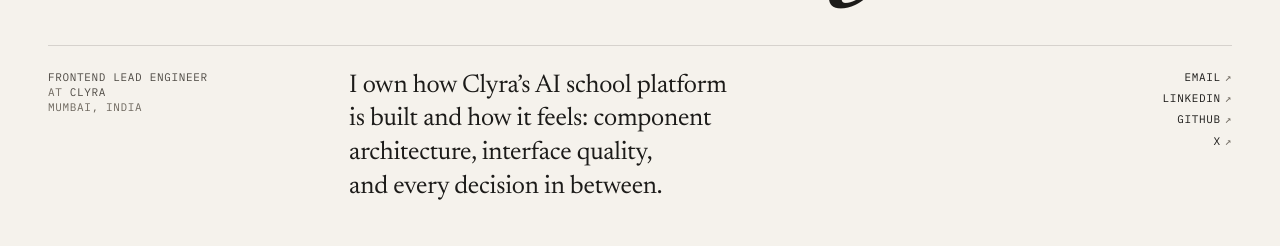
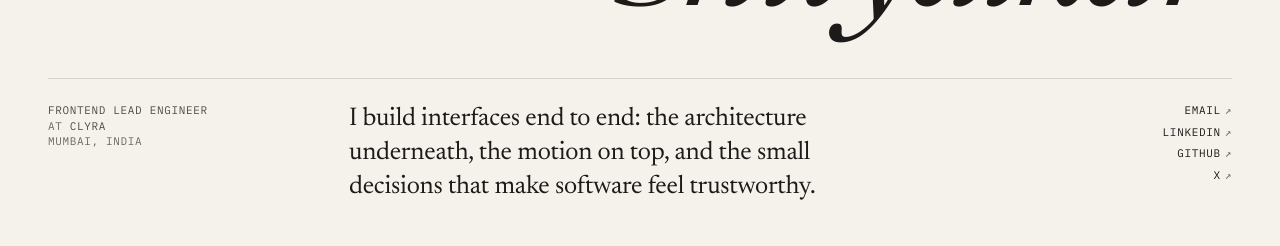
Before and after one commit to sahilshityalkar/my_portfolio, a Next.js app: page / in a window 1280 px wide. Shown: the part 469-715 px from the top of the page. Built offline with nearby package versions, Linux system fonts and the light colour scheme; no server answers.

Commit message:
Make the hero statement about Sahil, not Clyra
Co-Authored-By: Claude Opus 5.5 <noreply@anthropic.com>

```diff
--- a/src/content/profile.ts
+++ b/src/content/profile.ts
@@ -14,7 +14,7 @@ export const profile = {
   experience: "2 years",
   /** One honest sentence. Shown in the hero and used as the meta description. */
   statement:
-    "I own how Clyra’s AI school platform is built and how it feels: component architecture, interface quality, and every decision in between.",
+    "I build interfaces end to end: the architecture underneath, the motion on top, and the small decisions that make software feel trustworthy.",
   location: "Mumbai, India" as Text,
   availability: demo("Currently leading frontend at Clyra. Always happy to talk about interfaces.") as Text,
   /** The canonical domain. NEXT_PUBLIC_SITE_URL overrides it (e.g. for a staging copy). */
```
